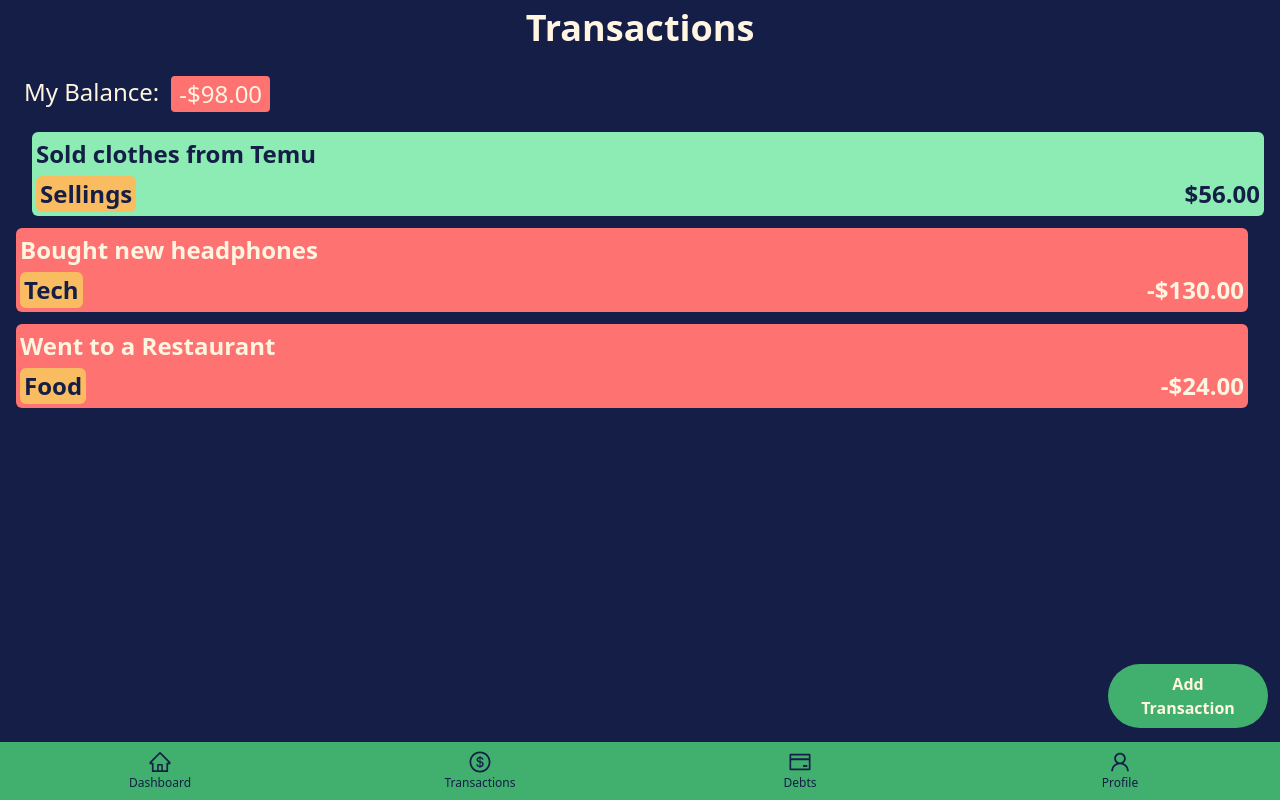
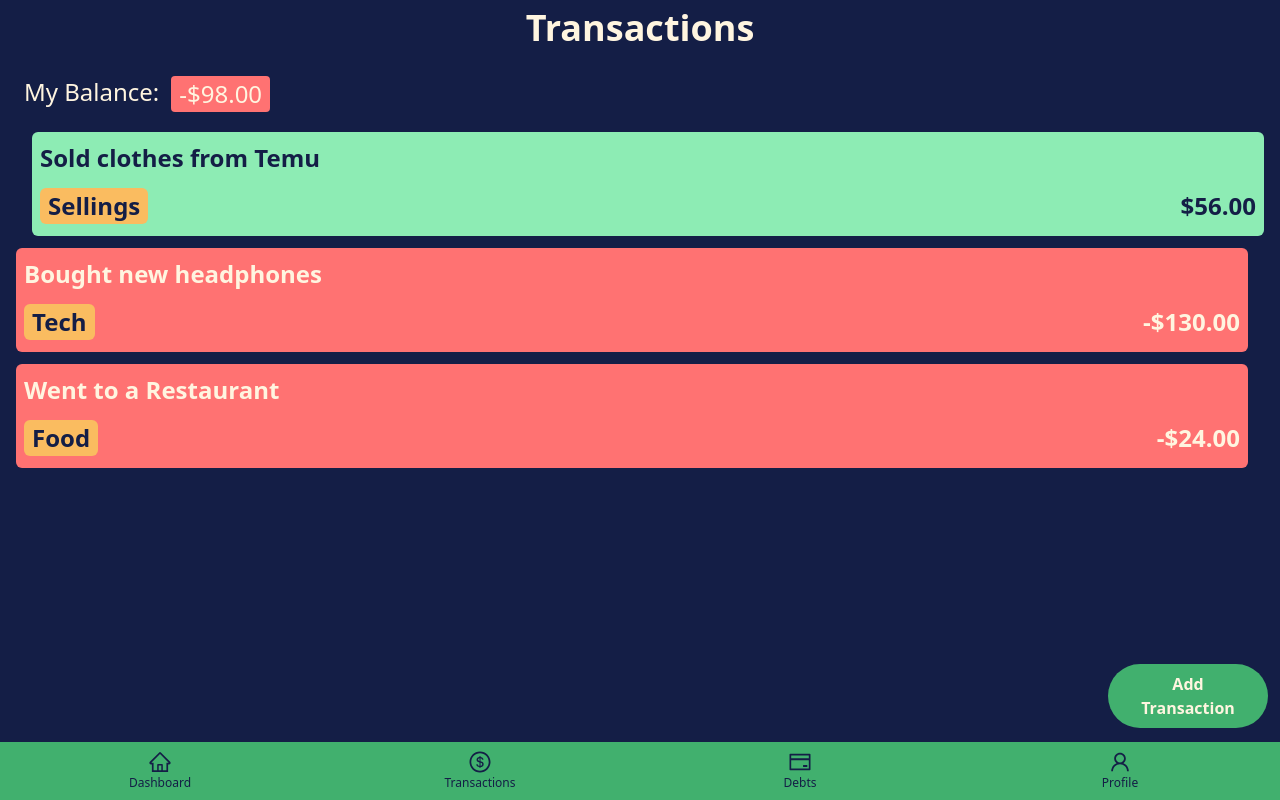
Before and after one commit to martinradadl/money-tracking, a React (Vite) app: page /transactions in a window 1280 px wide. Built offline with nearby package versions, Linux system fonts and the light colour scheme.

Commit message:
Single transaction view improved

```diff
--- a/src/pages/transactions/transaction.tsx
+++ b/src/pages/transactions/transaction.tsx
@@ -11,7 +11,7 @@ export const Transaction = ({ transaction }: TransactionProps) => {
   return (
     <div
       className={classNames(
-        "p-1 flex flex-col text-[1.5rem] rounded-md gap-1 font-semibold",
+        "px-2 pt-2 pb-3 flex flex-col text-[1.5rem] rounded-md gap-3 font-semibold",
         type === "income"
           ? "bg-green-pastel text-navy	ml-4"
           : "bg-red-pastel text-beige mr-4"
@@ -19,7 +19,7 @@ export const Transaction = ({ transaction }: TransactionProps) => {
     >
       <p>{concept}</p>
       <div className="flex place-content-between">
-        <p className="px-1 rounded-md bg-yellow-category text-navy">
+        <p className="px-2 rounded-md bg-yellow-category text-navy">
           {category}
         </p>
         <p>{`${new Intl.NumberFormat("en-US", {
```
